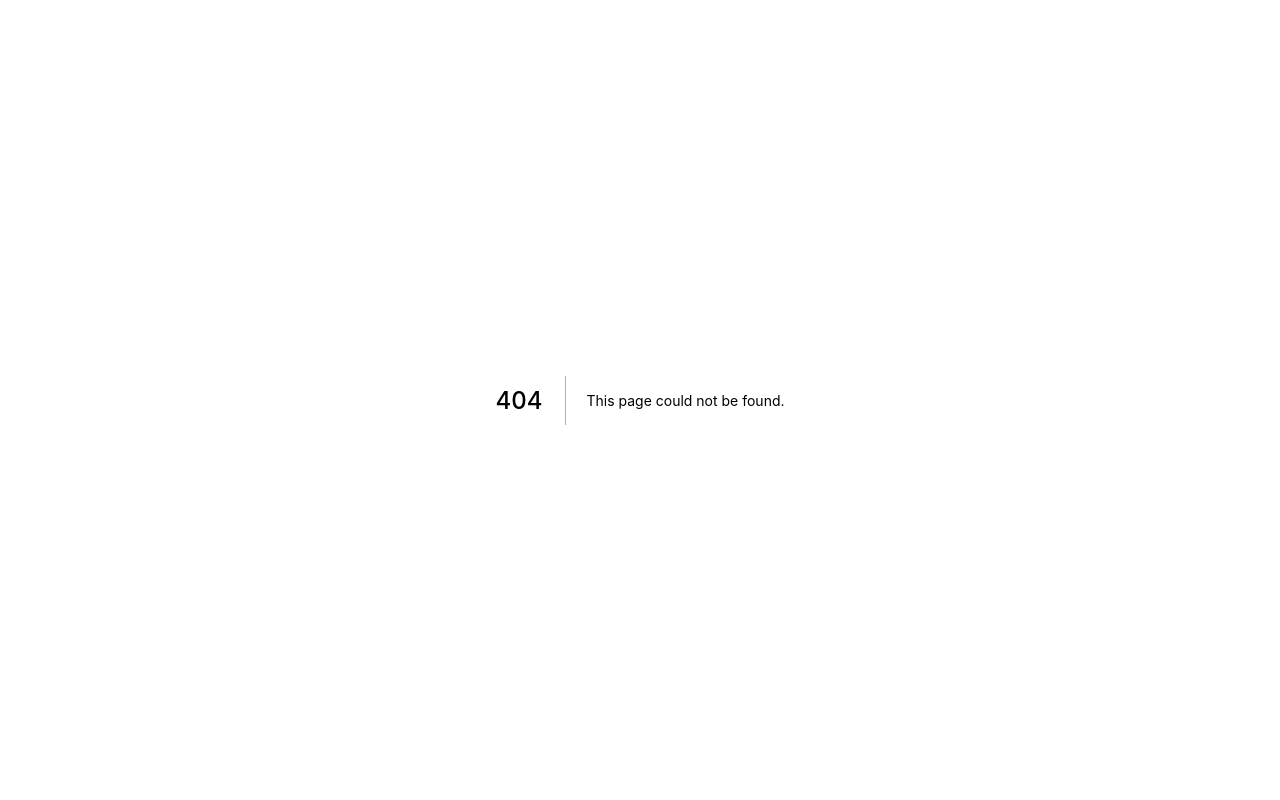
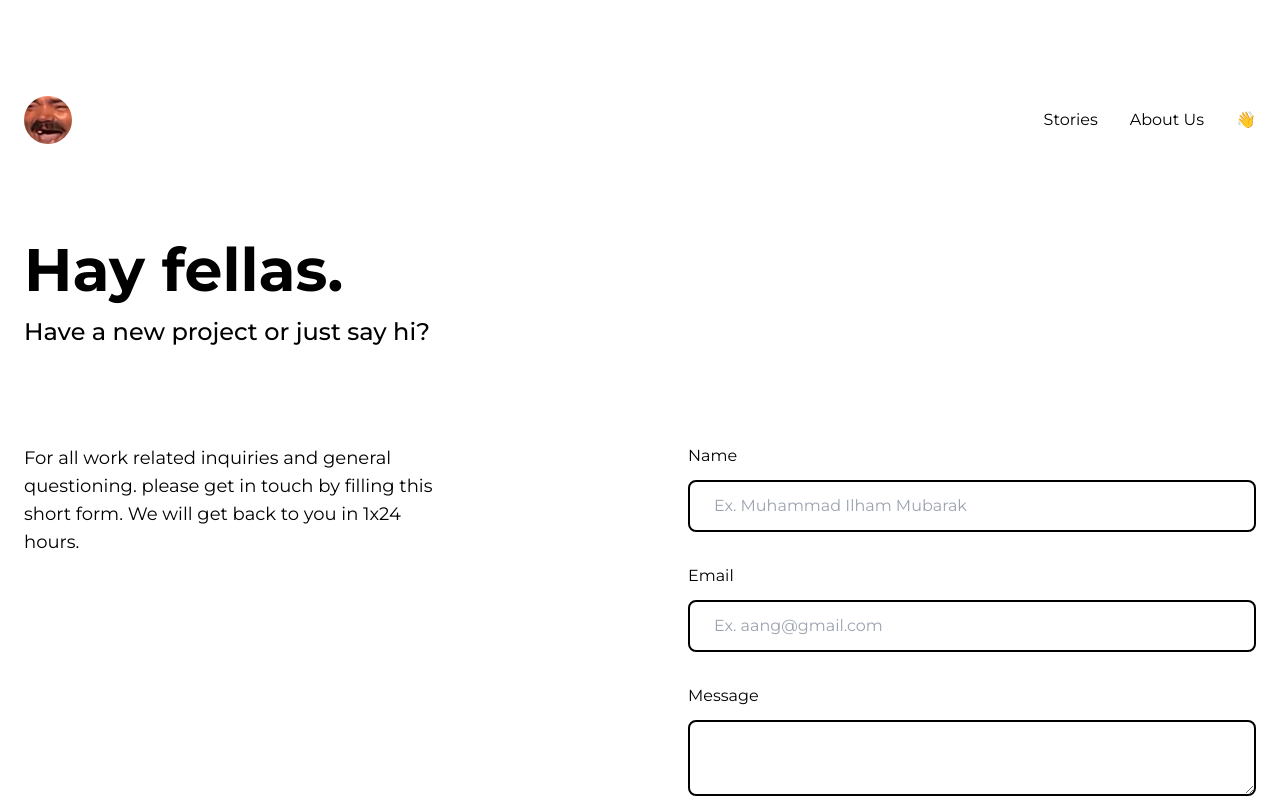
Before and after one commit to milhamm/noggabut2021, a Next.js app: page /contact-us in a window 1280 px wide. Before the commit this address had no page. Shown: the top 800 px of the page. Built offline with nearby package versions, Linux system fonts and the light colour scheme.

Commit message:
add contact us

```diff
--- a/components/Blog/BlogItems.js
+++ b/components/Blog/BlogItems.js
@@ -29,7 +29,9 @@ const BlogItems = ({ title, category, image, author, id, slug }) => {
           </motion.h4>
         </a>
       </Link>
-      <p className='text-gray-500 text-sm lg:text-lg'>{`By ${author}`}</p>
+      <a href={`mailto:${author.email}`}>
+        <p className='text-gray-500 text-sm lg:text-lg'>{`By ${author.name}`}</p>
+      </a>
     </div>
   );
 };
--- /dev/null
+++ b/components/Form/TextInput.js
@@ -0,0 +1,34 @@
+import React from 'react';
+
+const TextInput = React.forwardRef(
+  ({ type, className, value, name, ...rest }, ref) => {
+    const inputClassname = `${className} w-full bg-white py-3 rounded-lg border-black border-2 px-6 mt-3 mb-8 focus:border-black`;
+
+    if (type === 'textarea') {
+      return (
+        <textarea
+          ref={ref}
+          name={name}
+          type={type}
+          className={inputClassname}
+          value={value}
+          {...rest}
+        />
+      );
+    }
+
+    return (
+      <input
+        ref={ref}
+        name={name}
+        type={type}
+        className={inputClassname}
+        autoComplete='false'
+        value={value}
+        {...rest}
+      />
+    );
+  }
+);
+
+export default TextInput;
--- a/components/Home/LatestReleases.js
+++ b/components/Home/LatestReleases.js
@@ -21,7 +21,7 @@ const LatestReleases = () => {
           category={data.data[0].Tags}
           slug={data.data[0].slug}
           image={data.data[0].thumbnail}
-          author={data.data[0].author.name}
+          author={data.data[0].author}
         />
         <BlogItems
           id={`${data.data[1].slug}-home`}
@@ -29,7 +29,7 @@ const LatestReleases = () => {
           category={data.data[1].Tags}
           image={data.data[1].thumbnail}
           slug={data.data[1].slug}
-          author={data.data[1].author.name}
+          author={data.data[1].author}
         />
       </div>
 
--- a/components/Home/OurWorks.js
+++ b/components/Home/OurWorks.js
@@ -22,17 +22,20 @@ const OurWorks = () => {
             and get 1st place in the hackathon competition Devday RPLGDC Telkom
             University
           </p>
-          <div className='grid grid-cols-2 mt-6 mb-12 gap-1'>
-            <div>
+          <div className='grid grid-cols-1 lg:grid-cols-2 mt-6 mb-12 gap-1'>
+            <div className='mb-8'>
               <div className='text-sm'>Scope: Hackathon, Health</div>
             </div>
             <div>
               <div className='text-sm mb-4'>Other Creators</div>
-              <img
-                src='/images/logo.jpg'
-                alt=''
-                className='w-10 h-10 rounded-full'
-              />
+              <div className='flex items-center'>
+                <img
+                  src='/images/logo.jpg'
+                  alt=''
+                  className='w-10 h-10 rounded-full mr-4'
+                />
+                <p>Ditya Athallah</p>
+              </div>
             </div>
           </div>
         </div>
--- a/components/StoriesPage/Stories.js
+++ b/components/StoriesPage/Stories.js
@@ -40,7 +40,7 @@ const Stories = ({ category = '', posts = [] }) => {
                 category={Tags}
                 slug={slug}
                 image={thumbnail}
-                author={author.name}
+                author={author}
               />
             </motion.div>
           ))}
--- /dev/null
+++ b/lib/api.js
@@ -0,0 +1,7 @@
+import axios from 'axios';
+
+const BASE_URL = 'https://api.aang.dev/api';
+
+export default axios.create({
+  baseURL: BASE_URL,
+});
--- a/lib/fetcher.js
+++ b/lib/fetcher.js
@@ -1,7 +1,6 @@
 import axios from 'axios';
+import api from './api';
 
-const baseURL = 'https://api.aang.dev/api';
-
-const fetcher = (url) => axios.get(`${baseURL}${url}`).then((res) => res.data);
+const fetcher = (url) => api.get(url).then((res) => res.data);
 
 export default fetcher;
--- a/package.json
+++ b/package.json
@@ -15,6 +15,7 @@
     "postcss": "^8.2.5",
     "react": "17.0.1",
     "react-dom": "17.0.1",
+    "react-hook-form": "^6.15.1",
     "react-slick": "^0.28.0",
     "swr": "^0.4.2",
     "tailwindcss": "^2.0.3",
--- /dev/null
+++ b/pages/contact-us.js
@@ -0,0 +1,72 @@
+import TextInput from 'components/Form/TextInput';
+import Layout from 'components/Layout';
+import React from 'react';
+import { useForm } from 'react-hook-form';
+
+const ContactUsPage = () => {
+  const { register, handleSubmit } = useForm();
+  const onSubmit = (data) => console.log(data);
+
+  return (
+    <Layout>
+      <div className='container mx-auto px-6 mb-24 lg:mb-32 mt-12 lg:mt-0'>
+        <h1 className='font-bold text-4xl lg:text-6xl mb-4'>Hay fellas.</h1>
+        <p className='font-medium text-lg lg:text-2xl'>
+          Have a new project or just say hi?
+        </p>
+        <div className='mt-10 lg:mt-24 grid grid-cols-1 lg:grid-cols-2 gap-10 lg:gap-24'>
+          <div>
+            <p className='w-full text-sm lg:text-lg lg:w-3/4'>
+              For all work related inquiries and general questioning. please get
+              in touch by filling this short form. We will get back to you in
+              1x24 hours.
+            </p>
+          </div>
+          <div>
+            <form onSubmit={handleSubmit(onSubmit)}>
+              {false && (
+                <div
+                  className={`${
+                    false ? 'bg-green-500' : 'bg-red-500'
+                  } mb-8 px-6 py-3 text-white rounded`}
+                >
+                  {false
+                    ? 'Your Message has been delivered, thank you'
+                    : 'Oops Something wrong'}
+                </div>
+              )}
+
+              <label htmlFor='name'>Name</label>
+              <TextInput
+                name='name'
+                placeholder='Ex. Muhammad Ilham Mubarak'
+                required
+                ref={register}
+              />
+              <label htmlFor='email'>Email</label>
+              <TextInput
+                name='email'
+                type='email'
+                placeholder='Ex. aang@gmail.com'
+                required
+                ref={register}
+              />
+              <label htmlFor='message'>Message</label>
+              <TextInput
+                name='message'
+                type='textarea'
+                required
+                ref={register}
+              />
+              <button className='bg-black text-white px-12 py-3 rounded w-full lg:w-auto'>
+                Send
+              </button>
+            </form>
+          </div>
+        </div>
+      </div>
+    </Layout>
+  );
+};
+
+export default ContactUsPage;
```
Also changed, not shown: 1 other file (tests, documents, lock files or other folders).
